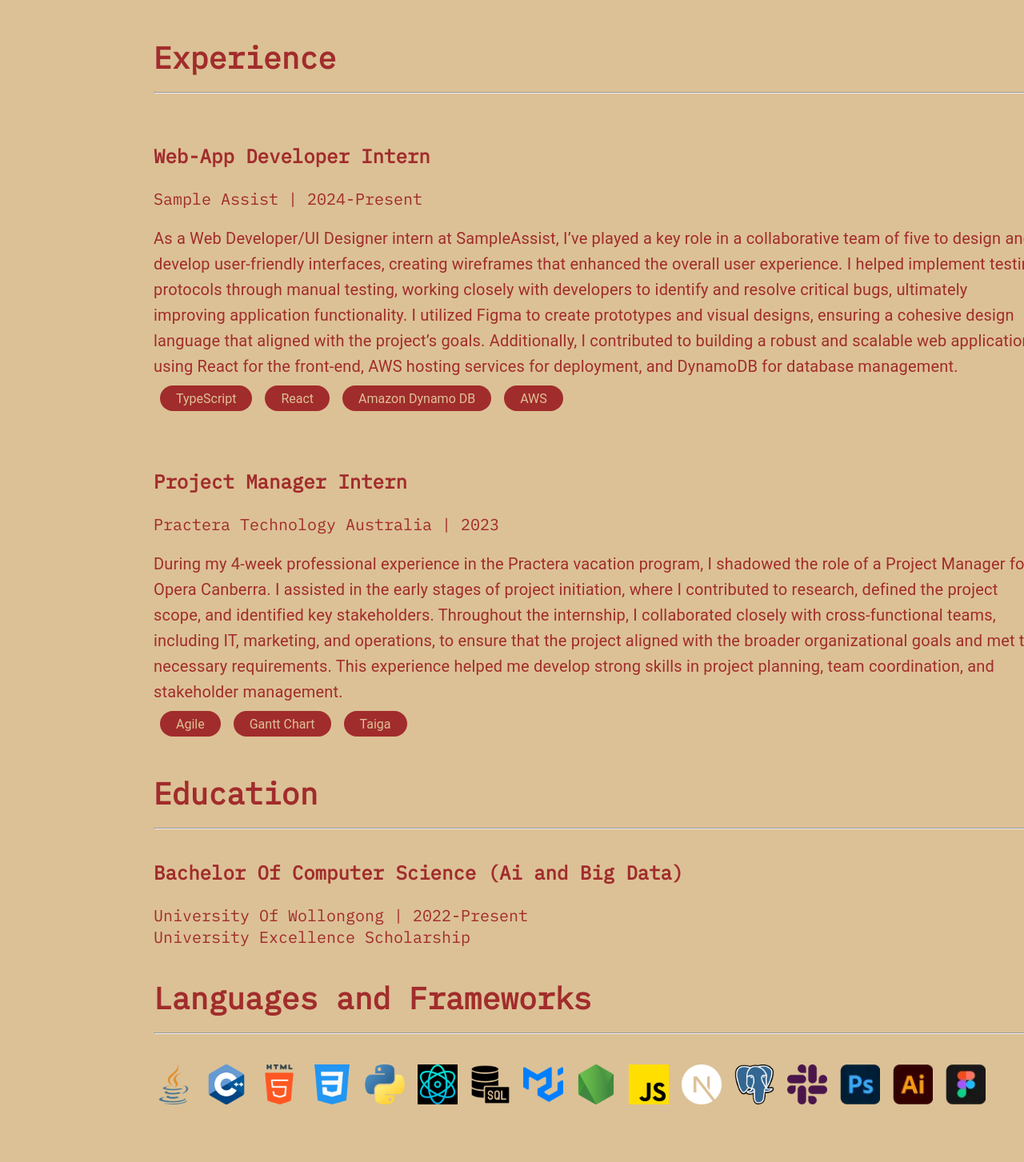
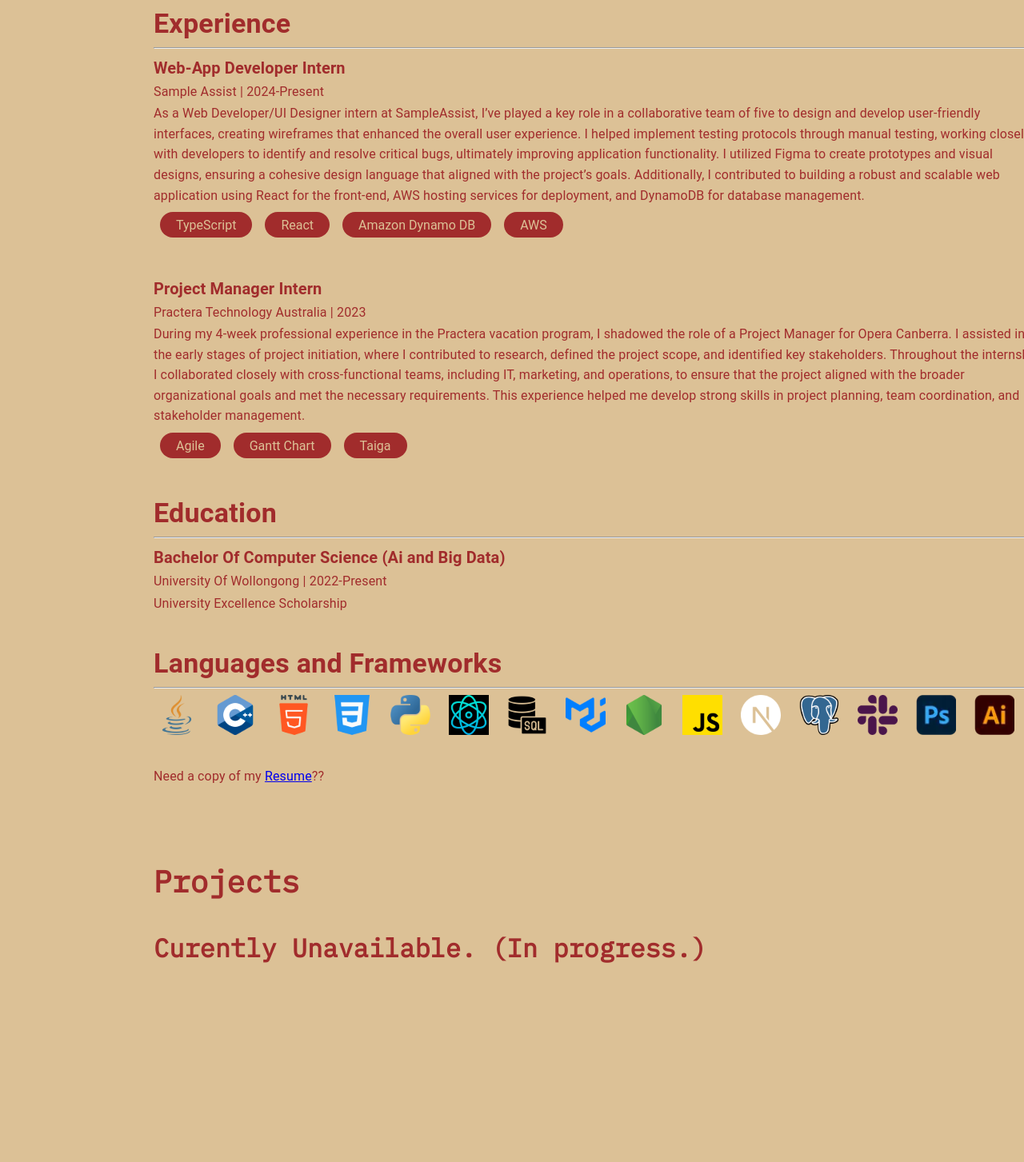
Before and after one commit to metanoid46/athul_jose_liju_portfolio, a React (Vite) app: page / in a window 1280 px wide. Shown: the part 780-2233 px from the top of the page at 80% size. After the commit the page ends 2039 px from the top, so only its background shows below. Built offline with nearby package versions, Linux system fonts and the light colour scheme; a web font is replaced by a local one.

Commit message:
logo resized

```diff
--- a/src/pages/about/About.tsx
+++ b/src/pages/about/About.tsx
@@ -21,11 +21,12 @@ export const About = () => {
         <div style={{ color: "#DCC196" }}>.</div>
 
         <Container sx={{ p: 3, mt: 5, ml: { xs: 2, sm: 4, md: 20 }, mr: { xs: 2, sm: 4, md: 60 } }}>
+
           {/* Experience Section */}
-          <p style={{ fontSize: '38px', fontWeight: 'bold' }} data-aos="fade-up">
+          <Typography variant="h4" fontWeight="bold" data-aos="fade-up">
             Experience
+          </Typography>
           <hr style={{ color: '#A12C2C' }} />
-          </p>
 
           {experienceData.map((experience, index) => (
             <Box
@@ -34,9 +35,9 @@ export const About = () => {
               data-aos="fade-up"
             >
               <Box sx={{ mb: { xs: 3, sm: 0 }, mr: { sm: 5 } }}>
-                <p style={{ fontSize: '24px', fontWeight: 'bold' }}>{experience.title}</p>
-                <p style={{ fontSize: '20px' }}>{experience.company} | {experience.duration}</p>
-                <Typography variant="body1" sx={{ fontSize: '20px', lineHeight: '1.6' }}>
+                <Typography variant="h6" fontWeight="bold">{experience.title}</Typography>
+                <Typography variant="subtitle1">{experience.company} | {experience.duration}</Typography>
+                <Typography variant="body1" sx={{ lineHeight: '1.6' }}>
                   {experience.description}
                 </Typography>
                 <Box sx={{ display: 'flex', flexWrap: 'wrap' }}>
@@ -49,55 +50,50 @@ export const About = () => {
           ))}
 
           {/* Education Section */}
-          <p style={{ fontSize: '38px', fontWeight: 'bold' }} data-aos="fade-up">
+          <Typography variant="h4" fontWeight="bold" mt={5} data-aos="fade-up">
             Education
+          </Typography>
           <hr style={{ color: '#A12C2C' }} />
-          </p>
           <Box data-aos="fade-up">
-            <p style={{ fontSize: '24px', fontWeight: 'bold' }}>{educationData.degree}</p>
-            <p style={{ fontSize: '20px' }}>
+            <Typography variant="h6" fontWeight="bold">{educationData.degree}</Typography>
+            <Typography variant="subtitle1">
               {educationData.university} | {educationData.duration}<br />
               {educationData.scholarship}
-            </p>
+            </Typography>
           </Box>
 
           {/* Languages & Frameworks Section */}
-          <p style={{ fontSize: '38px', fontWeight: 'bold' }} data-aos="fade-up">
+          <Typography variant="h4" fontWeight="bold" mt={5} data-aos="fade-up">
             Languages and Frameworks
+          </Typography>
           <hr style={{ color: '#A12C2C' }} />
-          </p>
+
           <Box
             sx={{
-    display: 'flex',
+              display: 'grid',
+              gridTemplateColumns: { xs: 'repeat(3, 1fr)', sm: 'repeat(4, 1fr)', md: 'repeat(16, 1fr)' },
               gap: 2,
-    justifyContent: 'flex-start',
+              justifyContent: 'center',
               alignItems: 'center',
-    maxWidth: '100%'
+              maxWidth: '100%',
             }}
             data-aos="fade-up"
           >
             {languagesAndFrameworks.map((lang, index) => (
-    <Box
-      key={index}
-      sx={{ display: 'flex', justifyContent: 'center', alignItems: 'center' }}
-    >
+              <Box key={index} sx={{ display: 'flex', justifyContent: 'center', alignItems: 'center' }}>
                 <img
                   src={lang}
                   alt={`Language ${index}`}
-        style={{ minWidth: '20px',minHeight:'20px' }}
+                  style={{ width: '100%', maxWidth: '50px', height: 'auto', minWidth: '30px' }}
                 />
               </Box>
             ))}
           </Box>
 
-
           {/* Resume Link */}
-          <br />
-          <br />
-          <br />
-          <p style={{ marginTop: "10px" }} data-aos="fade-up">
+          <Typography variant="body1" mt={5} data-aos="fade-up">
             Need a copy of my <a href={Resume} target="_blank" rel="noopener noreferrer">Resume</a>??
-          </p>
+          </Typography>
         </Container>
       </>
     );
```
Lines whose indentation alone changed are shown as unchanged.
